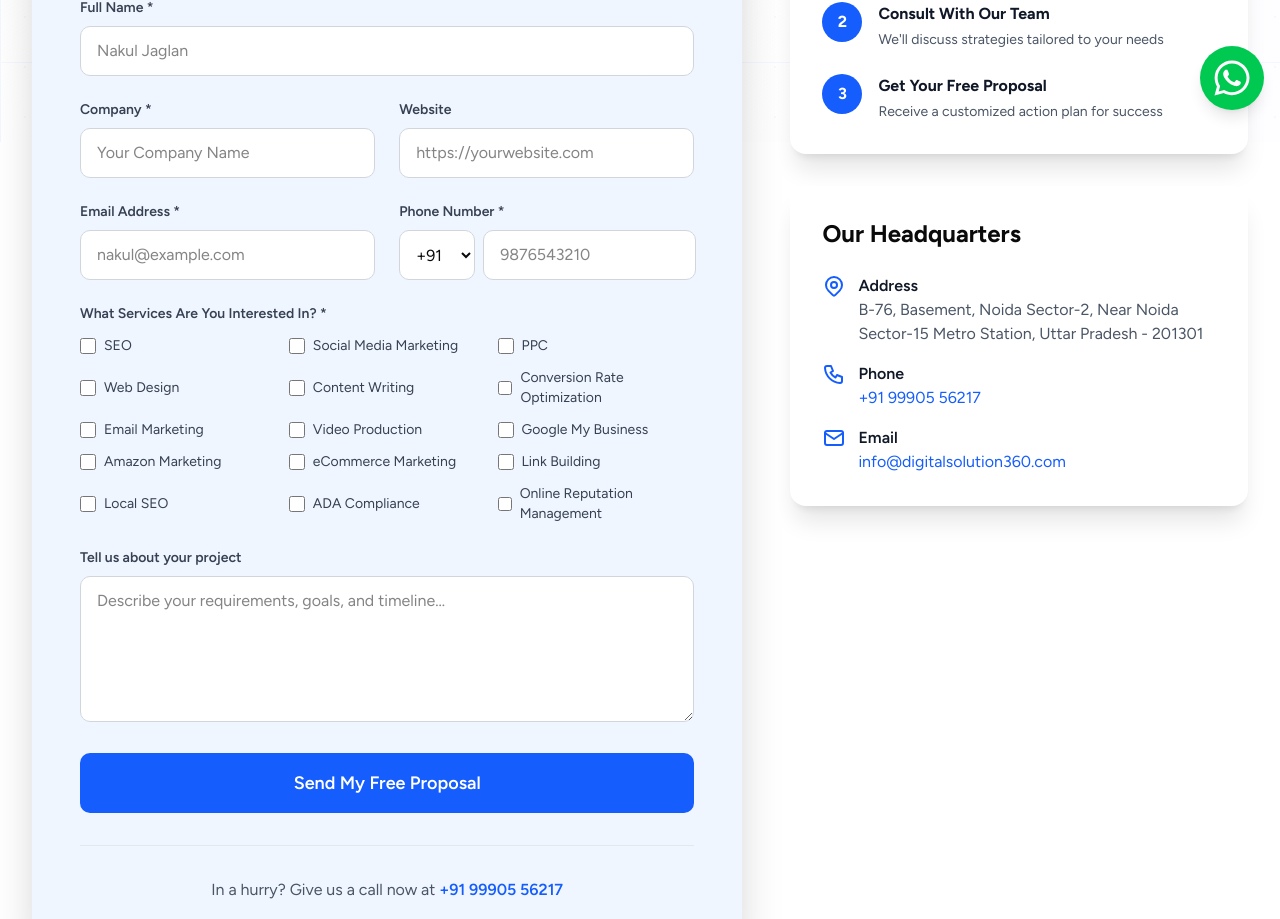
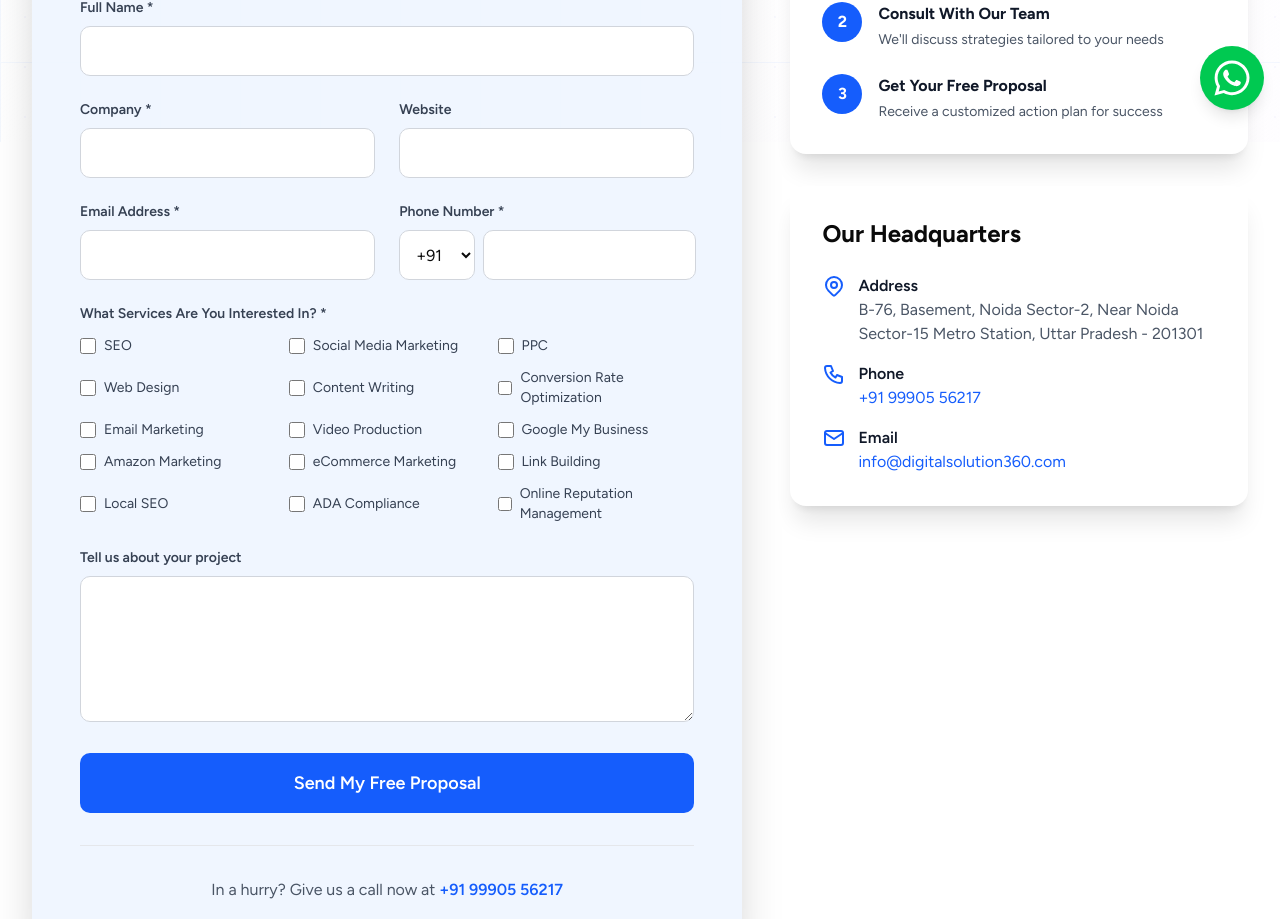
Before and after one commit to Digitalsolution360-Global/main-site, a Next.js app: page /contact in a window 1280 px wide. Shown: the part 658-1577 px from the top of the page. Built offline with nearby package versions, Linux system fonts and the light colour scheme.

Commit message:
Contact form placeholder removed

```diff
--- a/app/contact/contactClient.js
+++ b/app/contact/contactClient.js
@@ -202,7 +202,7 @@ function ContactPage() {
                       required
                       disabled={isSubmitting}
                       className='w-full px-4 py-3 bg-white rounded-lg border border-gray-300 focus:ring-2 focus:ring-blue-500 focus:border-transparent transition-all disabled:bg-gray-100'
-                      placeholder='Nakul Jaglan'
+                      placeholder=''
                     />
                   </div>
 
@@ -221,7 +221,7 @@ function ContactPage() {
                         required
                         disabled={isSubmitting}
                         className='w-full px-4 py-3 bg-white rounded-lg border border-gray-300 focus:ring-2 focus:ring-blue-500 focus:border-transparent transition-all disabled:bg-gray-100'
-                        placeholder='Your Company Name'
+                        placeholder=''
                       />
                     </div>
                     <div>
@@ -236,7 +236,7 @@ function ContactPage() {
                         onChange={handleInputChange}
                         disabled={isSubmitting}
                         className='w-full px-4 py-3 bg-white rounded-lg border border-gray-300 focus:ring-2 focus:ring-blue-500 focus:border-transparent transition-all disabled:bg-gray-100'
-                        placeholder='https://yourwebsite.com'
+                        placeholder=''
                       />
                     </div>
                   </div>
@@ -256,7 +256,7 @@ function ContactPage() {
                         required
                         disabled={isSubmitting}
                         className='w-full px-4 py-3 bg-white rounded-lg border border-gray-300 focus:ring-2 focus:ring-blue-500 focus:border-transparent transition-all disabled:bg-gray-100'
-                        placeholder='nakul@example.com'
+                        placeholder=''
                       />
                     </div>
                     <div>
@@ -285,7 +285,7 @@ function ContactPage() {
                           required
                           disabled={isSubmitting}
                           className='flex-1 px-4 py-3 bg-white rounded-lg border border-gray-300 focus:ring-2 focus:ring-blue-500 focus:border-transparent transition-all disabled:bg-gray-100'
-                          placeholder='9876543210'
+                          placeholder=''
                         />
                       </div>
                     </div>
@@ -330,7 +330,7 @@ function ContactPage() {
                       rows={5}
                       disabled={isSubmitting}
                       className='w-full px-4 py-3 bg-white rounded-lg border border-gray-300 focus:ring-2 focus:ring-blue-500 focus:border-transparent transition-all disabled:bg-gray-100'
-                      placeholder='Describe your requirements, goals, and timeline...'
+                      placeholder=''
                     />
                   </div>
 
```
